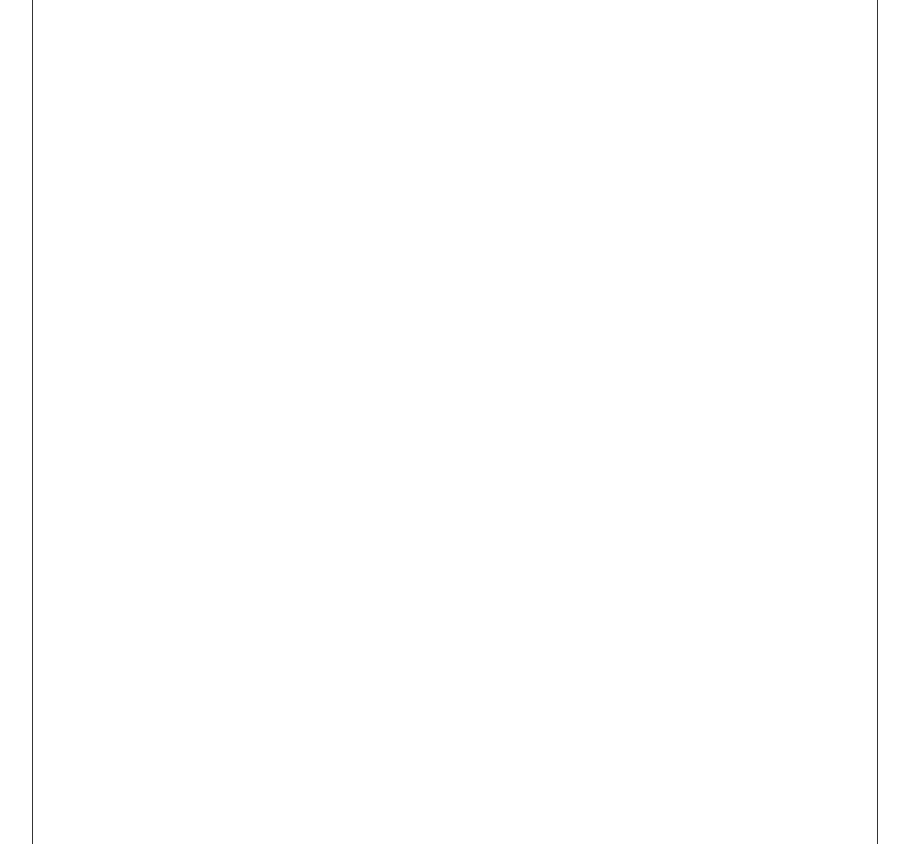
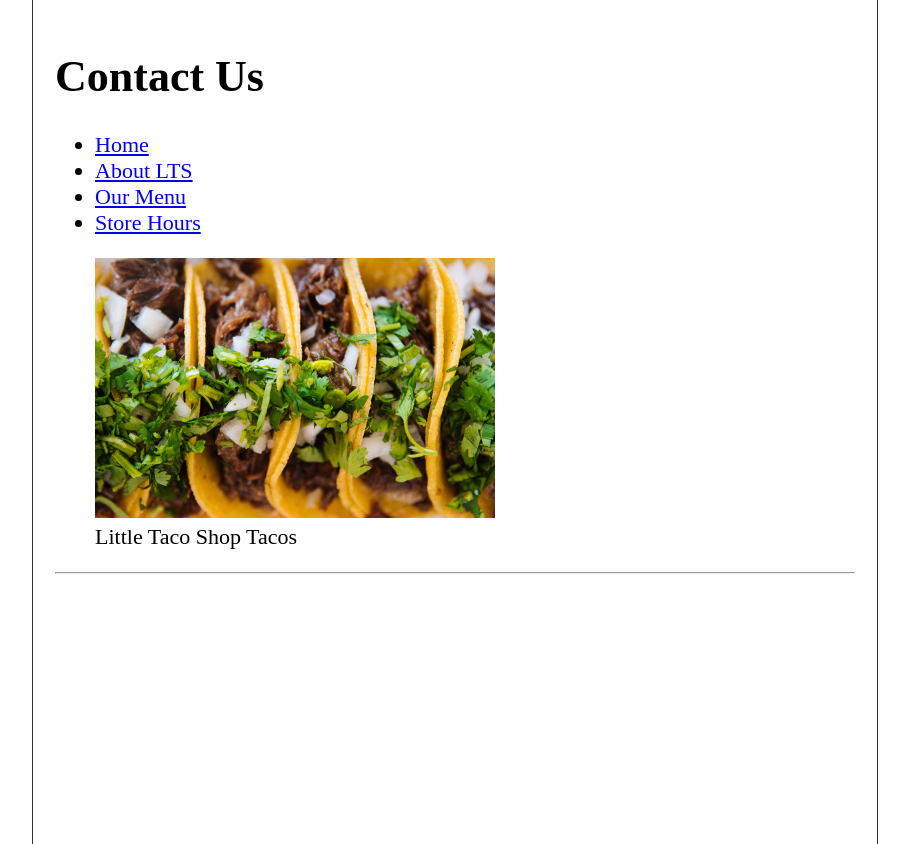
Before and after one commit to Wesley-John/my-little-taco-shop, a plain HTML site: page contact.html in a window 1280 px wide. Shown: the whole page, without its empty margins (185-1094 px from the left). Drawn offline with Linux system fonts and the light colour scheme.

Commit message:
Create header section. Fixed the navlinks to the menu and about lts sections.

```diff
--- a/contact.html
+++ b/contact.html
@@ -11,3 +11,22 @@
         <link rel="stylesheet" href="style.css">
         <link rel="icon" href="favicon.ico" type="image/x-icon">
     </head>
+    <body>
+        <header>
+            <h1>Contact Us</h1>
+            <nav aria-label="Main Navigation">
+                <ul>
+                    <li><a href="index.html">Home</a></li>
+                    <li><a href="index.html#about-lts">About LTS</a></li>
+                    <li><a href="index.html#menu">Our Menu</a></li>
+                    <li><a href="hours.html">Store Hours</a></li>
+                </ul>
+            </nav>
+            <figure>
+                <img src="images/tacos_close_up_400x260.png" alt="Close up of Tacos" width="400" height="260">
+                <figcaption>Little Taco Shop Tacos</figcaption>
+            </figure>
+        </header>
+
+        <hr>
+    </body>
```
Also changed, not shown: hours.html (+2 -2 lines).
